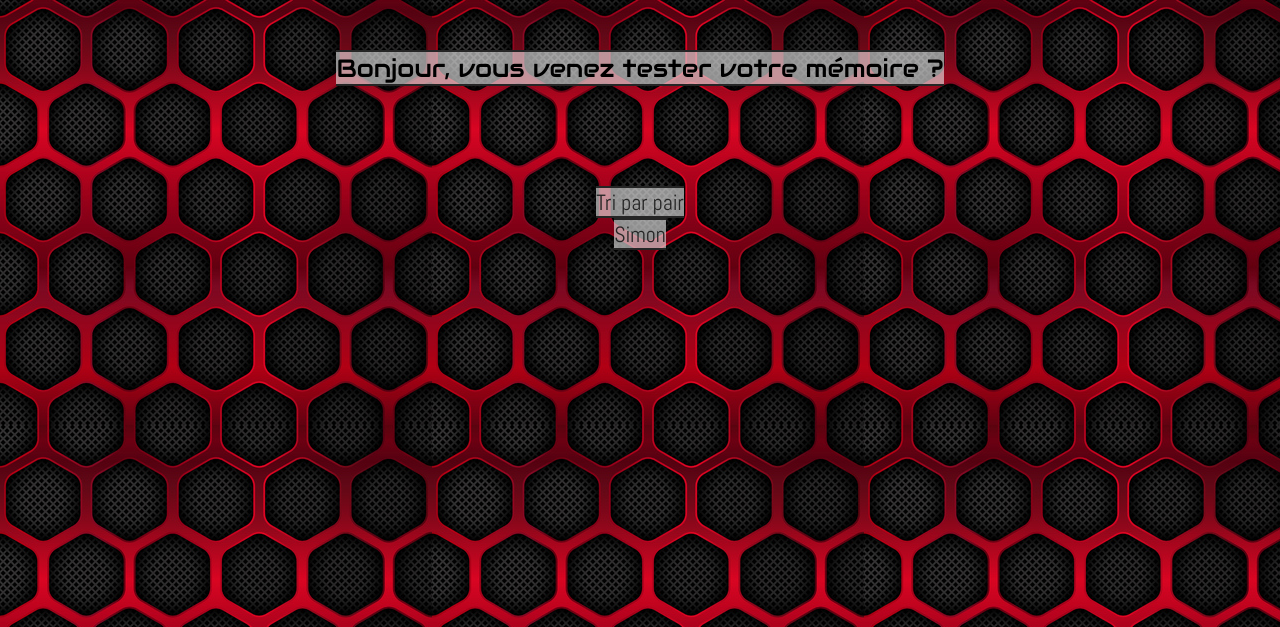
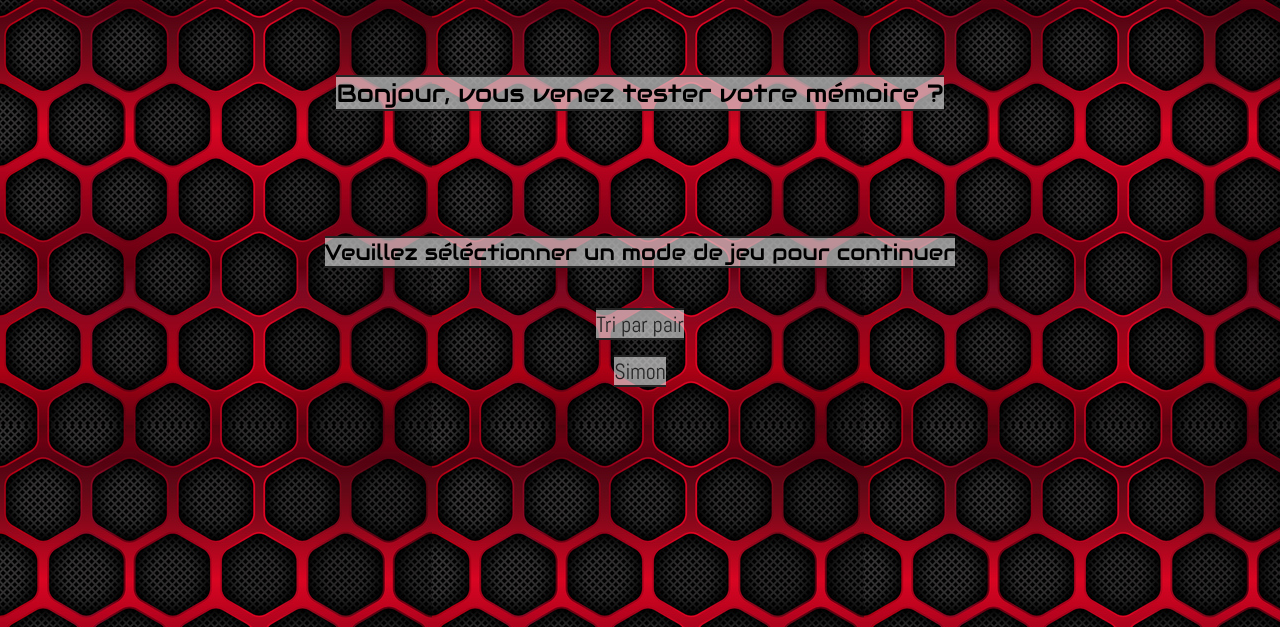
Before and after one commit to qbaccon/personnal_project, a PHP site: page / in a window 1280 px wide. Shown: the part 25-652 px from the top of the page. Run offline with PHP 8.4, Linux system fonts and the light colour scheme.

Commit message:
update main menu

```diff
--- a/memory/index.php
+++ b/memory/index.php
@@ -12,6 +12,7 @@
 	</header>
 	<body>
 		<p id="title">Bonjour, vous venez tester votre mémoire ?</p>
+		<p id="subtitle">Veuillez séléctionner un mode de jeu pour continuer</p>
 		<div id="game_mod">
 			<a href="game_mod/index_double.php">Tri par pair</a>
 			<a href="game_mod/index_simon.php">Simon</a>
--- a/memory/style/index.css
+++ b/memory/style/index.css
@@ -35,14 +35,21 @@ body
 	/* background-color: #e5e5e5; */
 }
 
-#title
+#title, #subtitle
 {
 	font-size: 25px;
 	font-family: Audiowibe;
 	border-top: solid 2px #252525;
 	border-bottom: solid 2px #252525;
 	background-color: #e5e5e5a0;
-	margin: 50px;
+	margin: 75px;
+}
+
+#subtitle
+{
+	font-size: 22px;
+	margin-top: 50px;
+	margin-bottom: 20px;
 }
 
 #game_mod
@@ -50,7 +57,8 @@ body
 	display: flex;
 	flex-direction: column;
 	align-items: center;
-	margin: 50px;
+	gap: 15px;
+	margin-top: 20px;
 }
 
 #game_mod a
```
